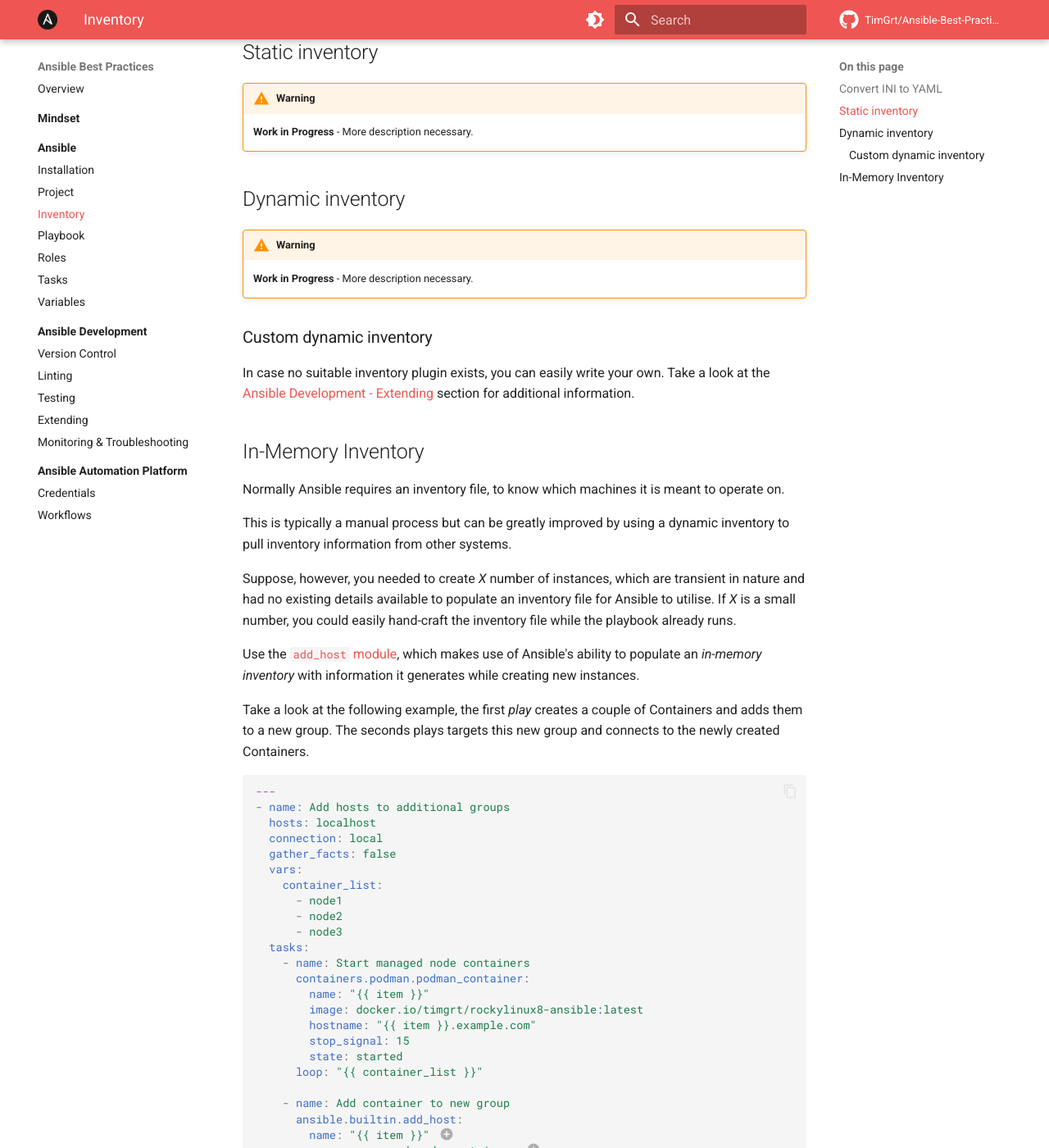
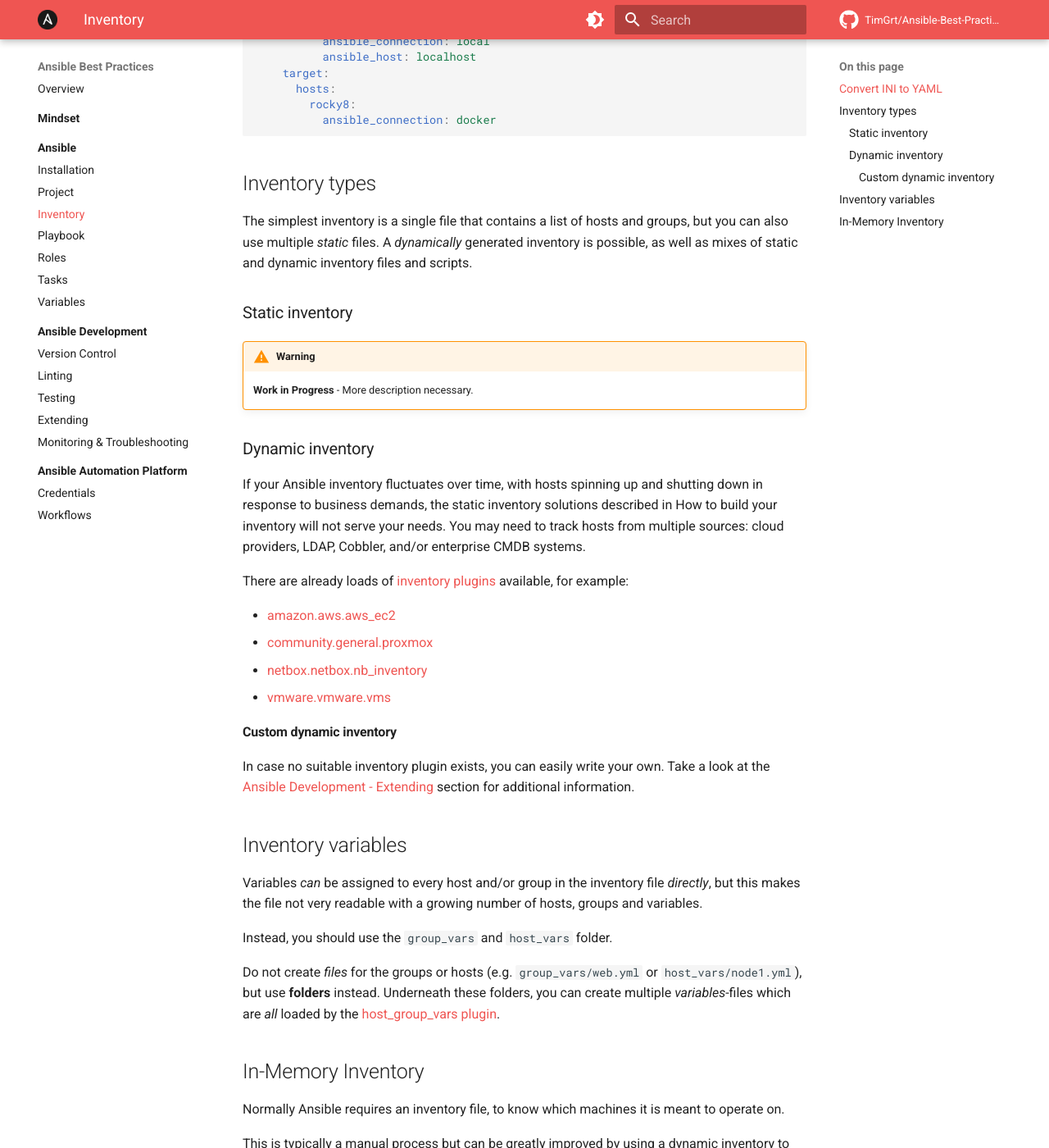
Before and after one commit to TimGrt/Ansible-Best-Practices, an MkDocs documentation site: the page built from docs/ansible/inventory.md, in a window 1280 px wide and 1400 px high, scrolled down 1038 px. Shown: the whole window at 82% size. Built offline with MkDocs 1.6.1 and Material for MkDocs 9.7.7, drawn with Linux system fonts in a browser that asks for light colours; plug-ins that fetch from the network failed and are left out; comment, search, counter and statistics services are not loaded; some of the changed text lies outside the part shown.

Commit message:
Updated inventory section, added infos and some examples for dynamic inventory. Added paragraph for group and host-vars.

````diff
--- a/docs/ansible/inventory.md
+++ b/docs/ansible/inventory.md
@@ -1,6 +1,11 @@
 # Inventory
 
 An *inventory* is a list of managed nodes, or hosts, that Ansible deploys and configures. The inventory can either be static or dynamic.
+You can use group names to classify hosts and to decide which hosts you are controlling following these criteria:
+
+* **What** - An application, stack, or microservice (e.g. database servers, web servers, and so on).
+* **Where** - A datacenter or region, to talk to local DNS, storage, and so on (e.g., east, west).
+* **When** - The development stage, to avoid testing on production resources (e.g. prod, test).
 
 ## Convert INI to YAML
 
@@ -37,19 +42,37 @@
           ansible_connection: docker
 ```
 
-## Static inventory
+## Inventory types
+
+The simplest inventory is a single file that contains a list of hosts and groups, but you can also use multiple *static* files. A *dynamically* generated inventory is possible, as well as mixes of static and dynamic inventory files and scripts.
+
+### Static inventory
 
 !!! warning
     **Work in Progress** - More description necessary.
 
-## Dynamic inventory
+### Dynamic inventory
 
-!!! warning
-    **Work in Progress** - More description necessary.
+If your Ansible inventory fluctuates over time, with hosts spinning up and shutting down in response to business demands, the static inventory solutions described in How to build your inventory will not serve your needs. You may need to track hosts from multiple sources: cloud providers, LDAP, Cobbler, and/or enterprise CMDB systems.
 
-### Custom dynamic inventory
+There are already loads of [inventory plugins](https://docs.ansible.com/ansible/latest/collections/index_inventory.html){:target="_blank"} available, for example:
+
+* [amazon.aws.aws_ec2](https://docs.ansible.com/ansible/latest/collections/amazon/aws/aws_ec2_inventory.html){:target="_blank"}
+* [community.general.proxmox](https://docs.ansible.com/ansible/latest/collections/community/general/proxmox_inventory.html){:target="_blank"}
+* [netbox.netbox.nb_inventory](https://docs.ansible.com/ansible/latest/collections/netbox/netbox/nb_inventory_inventory.html){:target="_blank"}
+* [vmware.vmware.vms](https://docs.ansible.com/ansible/latest/collections/vmware/vmware/vms_inventory.html){:target="_blank"}
+
+#### Custom dynamic inventory
 
 In case no suitable inventory plugin exists, you can easily write your own. Take a look at the [Ansible Development - Extending](extending.md#inventory-plugins) section for additional information.
+
+## Inventory variables
+
+Variables *can* be assigned to every host and/or group in the inventory file *directly*, but this makes the file not very readable with a growing number of hosts, groups and variables.
+
+Instead, you should use the `group_vars` and `host_vars` folder.
+
+Do not create *files* for the groups or hosts (e.g. `group_vars/web.yml` or `host_vars/node1.yml`), but use **folders** instead. Underneath these folders, you can create multiple *variables*-files which are *all* loaded by the [host_group_vars plugin](https://docs.ansible.com/ansible/latest/collections/ansible/builtin/host_group_vars_vars.html){:target="_blank"}.
 
 ## In-Memory Inventory
 
````
